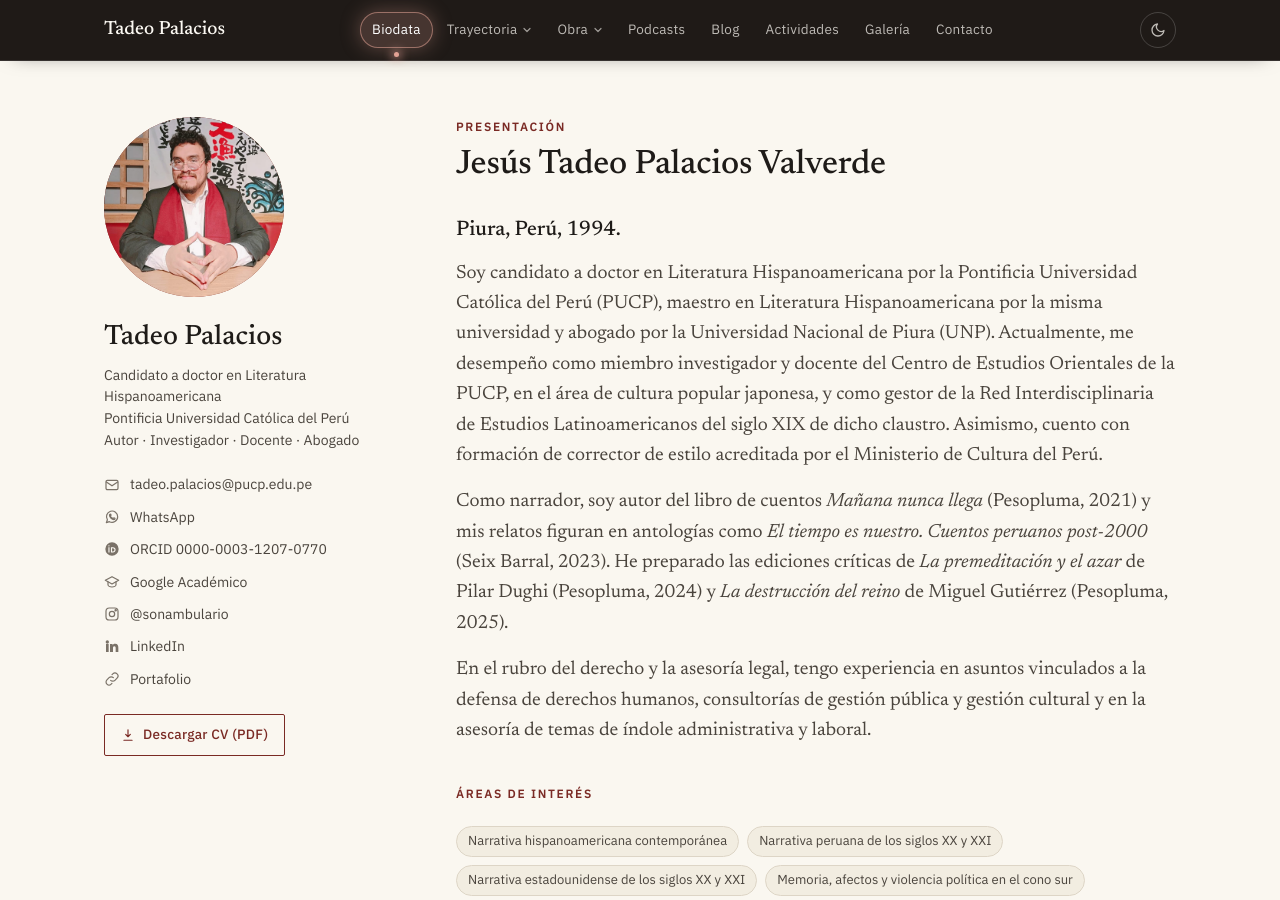
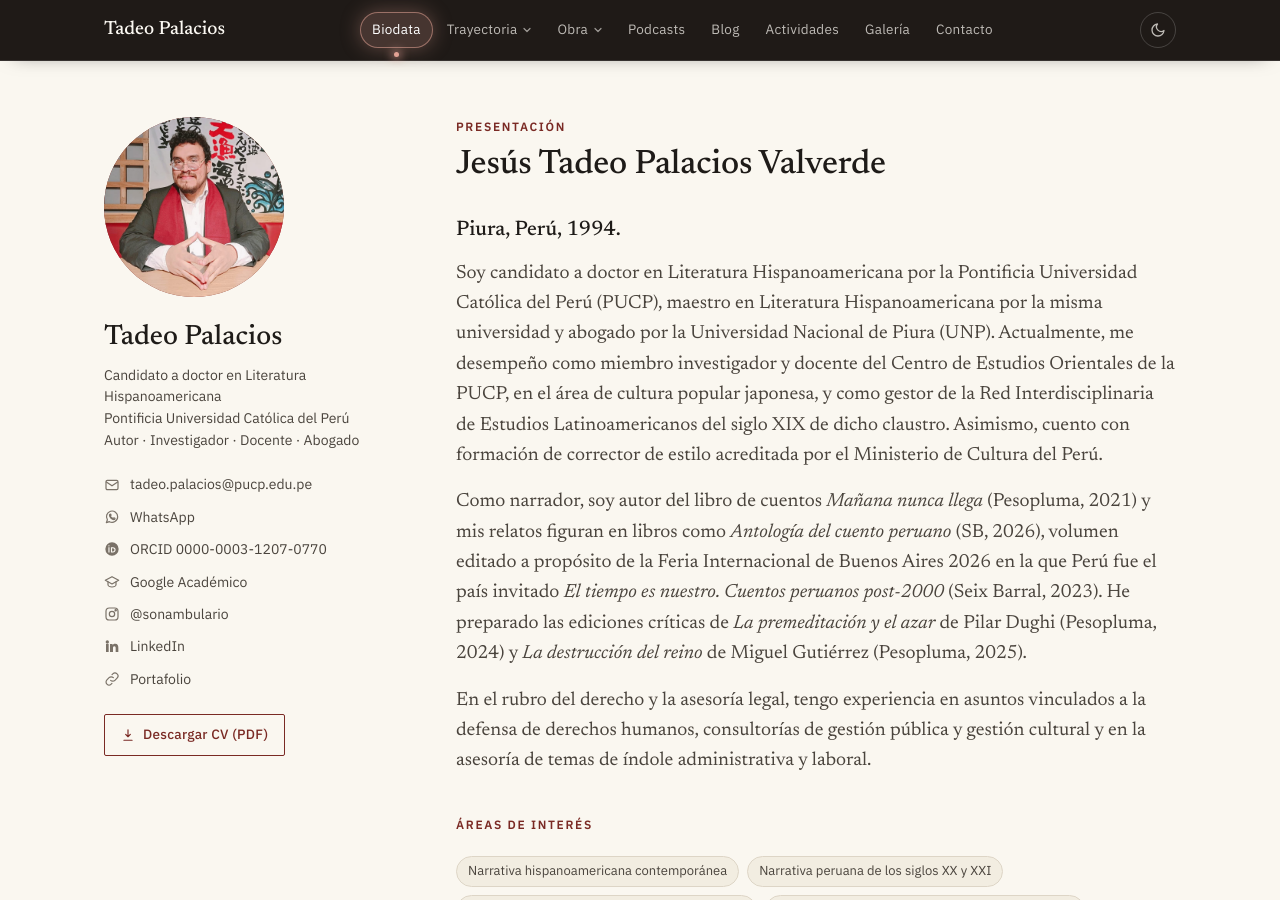
Before and after one commit to jtadeopalacios/jtadeopalacios.github.io, a Jekyll site: the page index.html, which Jekyll copies as it is, in a window 1280 px wide and 900 px high. Built offline with Jekyll 4.4.1, drawn with Linux system fonts in a browser that asks for light colours.

Commit message:
Update index.html

```diff
--- a/index.html
+++ b/index.html
@@ -747,7 +747,7 @@
       <h2>Jesús Tadeo Palacios Valverde</h2>
       <h3>Piura, Perú, 1994.</h3>
       <p>Soy candidato a doctor en Literatura Hispanoamericana por la Pontificia Universidad Católica del Perú (PUCP), maestro en Literatura Hispanoamericana por la misma universidad y abogado por la Universidad Nacional de Piura (UNP). Actualmente, me desempeño como miembro investigador y docente del Centro de Estudios Orientales de la PUCP, en el área de cultura popular japonesa, y como gestor de la Red Interdisciplinaria de Estudios Latinoamericanos del siglo XIX de dicho claustro. Asimismo, cuento con formación de corrector de estilo acreditada por el Ministerio de Cultura del Perú.</p>
-      <p>Como narrador, soy autor del libro de cuentos <em>Mañana nunca llega</em> (Pesopluma, 2021) y mis relatos figuran en antologías como <em>El tiempo es nuestro. Cuentos peruanos post-2000</em> (Seix Barral, 2023). He preparado las ediciones críticas de <em>La premeditación y el azar</em> de Pilar Dughi (Pesopluma, 2024) y <em>La destrucción del reino</em> de Miguel Gutiérrez (Pesopluma, 2025).</p>
+      <p>Como narrador, soy autor del libro de cuentos <em>Mañana nunca llega</em> (Pesopluma, 2021) y mis relatos figuran en libros como <em>Antología del cuento peruano</em> (SB, 2026), volumen editado a propósito de la Feria Internacional de Buenos Aires 2026 en la que Perú fue el país invitado <em>El tiempo es nuestro. Cuentos peruanos post-2000</em> (Seix Barral, 2023). He preparado las ediciones críticas de <em>La premeditación y el azar</em> de Pilar Dughi (Pesopluma, 2024) y <em>La destrucción del reino</em> de Miguel Gutiérrez (Pesopluma, 2025).</p>
       <p>En el rubro del derecho y la asesoría legal, tengo experiencia en asuntos vinculados a la defensa de derechos humanos, consultorías de gestión pública y gestión cultural y en la asesoría de temas de índole administrativa y laboral.</p>
       <h3 class="label">Áreas de interés</h3>
       <ul class="tags" aria-label="Áreas de interés">
```
